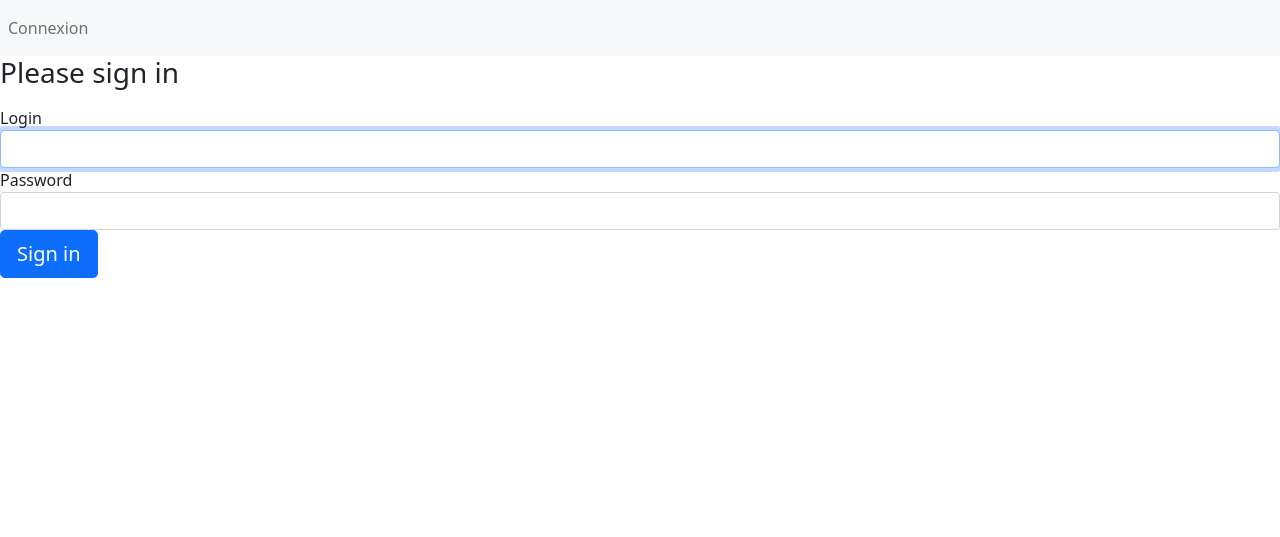
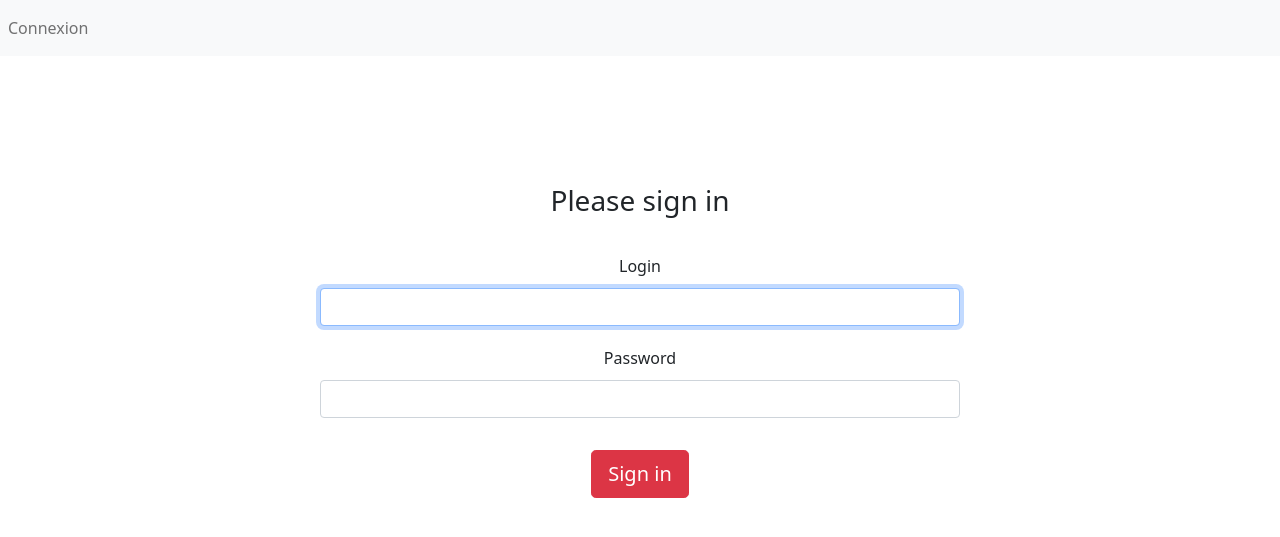
Before and after one commit to EdouardQ/GSB-Symfony, a Symfony app: template templates/security/login.html.twig in a window 1280 px wide. Shown: the top 537 px of the page. Run offline with Twig, Linux system fonts and the light colour scheme; the template is opened without the code that fills it, so the values that code supplies are empty; some libraries are stand-ins or nearby versions.

Commit message:
Commit 0.19
- ajout style sur page de connexion

```diff
--- a/public/css/style.css
+++ b/public/css/style.css
@@ -0,0 +1,22 @@
+
+
+/******* Partie security/login.php ***************/
+
+form .login{
+    display: flex;
+    flex-direction: column;
+    width: 50%;
+    align-items: center;
+    margin-left: auto;
+    margin-right: auto;
+    margin-top: 10%;
+}
+
+form .login label{
+    margin-top: 20px;
+    margin-bottom: 10px;
+}
+
+form .login .btn_log{
+    margin-top: 5%;
+}
--- a/templates/security/login.html.twig
+++ b/templates/security/login.html.twig
@@ -14,6 +14,7 @@
         </div>
     {% endif %}
 
+    <div class="login">
         <h1 class="h3 mb-3 font-weight-normal">Please sign in</h1>
         <label for="inputLogin">Login</label>
         <input type="text" value="{{ last_username }}" name="login" id="inputLogin" class="form-control" required autofocus>
@@ -23,6 +24,8 @@
         <input type="hidden" name="_csrf_token"
             value="{{ csrf_token('authenticate') }}"
         >
+        <button class="btn_log btn btn-lg btn-danger" type="submit">Sign in</button>
+    </div>
 
     {#
         Uncomment this section and add a remember_me option below your firewall to activate remember me functionality.
@@ -35,8 +38,6 @@
         </div>
     #}
 
-    <button class="btn btn-lg btn-primary" type="submit">
-        Sign in
-    </button>
+
 </form>
 {% endblock %}
```
Lines whose indentation alone changed are shown as unchanged.
